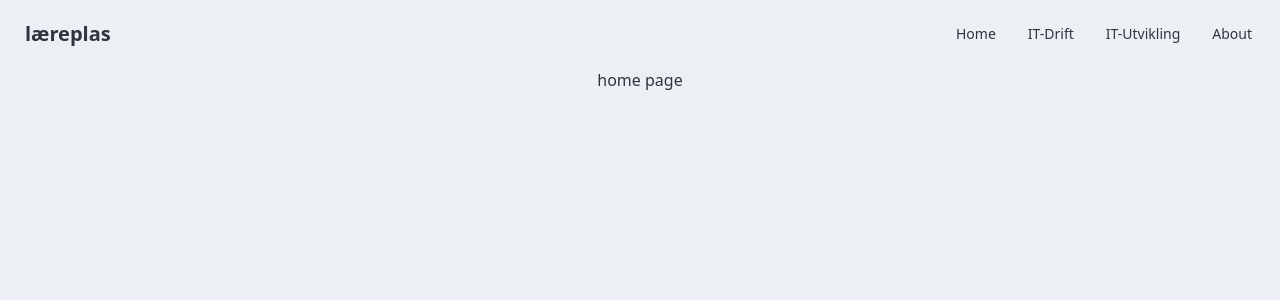
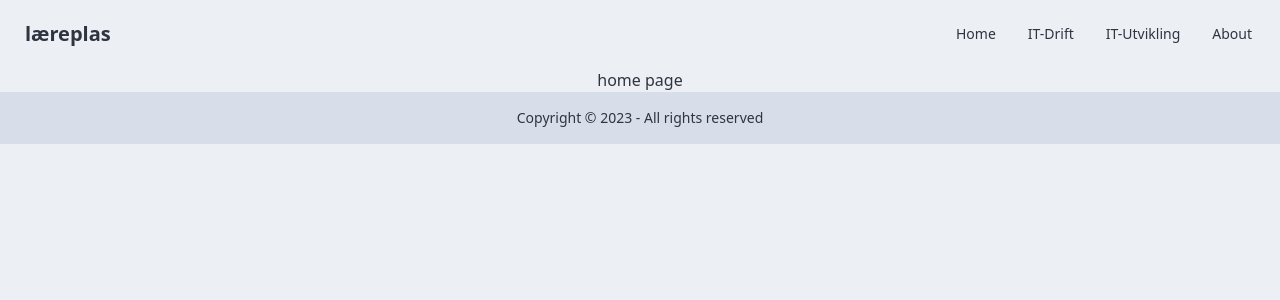
Before and after one commit to bernes1/lreplass, a Vue app in the folder frontend/: page / in a window 1280 px wide. Shown: the top 300 px of the page. Built offline with nearby package versions, Linux system fonts and the light colour scheme.

Commit message:
made the footer a component and added it to all the pages (#3)

```diff
--- /dev/null
+++ b/frontend/src/components/Footer.vue
@@ -0,0 +1,7 @@
+<template>
+     <footer class="footer footer-center p-4 bg-base-300 text-base-content">
+    <aside>
+      <p>Copyright © 2023 - All rights reserved</p>
+    </aside>
+  </footer>
+</template>
--- a/frontend/src/views/AboutView.vue
+++ b/frontend/src/views/AboutView.vue
@@ -1,5 +1,8 @@
+
+import Footer from '@/components/Footer.vue';
 <template>
   <div class="justify-center text-center">
     <h1>This is an about page</h1>
   </div>
+  <Footer></Footer>
 </template>
--- a/frontend/src/views/DriftView.vue
+++ b/frontend/src/views/DriftView.vue
@@ -1,10 +1,12 @@
 <script>
 import JobCard from '../components/JobCard.vue'
 import jobListings from '../assets/jobListings.json'
+import Footer from '@/components/Footer.vue';
 export default {
   components: {
     JobCard,
-  },
+    Footer
+},
   data() {
     return {
       jobList: jobListings
@@ -33,4 +35,5 @@ export default {
       :JobAdLink="job.JobAdLink"
     />
     </div>
+    <Footer></Footer>
 </template>
--- a/frontend/src/views/HomeView.vue
+++ b/frontend/src/views/HomeView.vue
@@ -1,4 +1,6 @@
 <script setup>
+import Footer from '@/components/Footer.vue';
+
 </script>
 
 <template>
@@ -7,4 +9,5 @@
 <h1>home page</h1>
     </div>
   </main>
+  <Footer></Footer>
 </template>
--- a/frontend/src/views/UtviklingView.vue
+++ b/frontend/src/views/UtviklingView.vue
@@ -1,11 +1,13 @@
 <script>
 import JobCard from '../components/JobCard.vue'
 import jobListings from '../assets/jobListings.json'
+import Footer from '@/components/Footer.vue';
 
 export default {
   components: {
     JobCard,
-  },
+    Footer
+},
   data() {
     return {
       jobList: jobListings
@@ -36,11 +38,5 @@ export default {
     />
   </div>
 
-
-  <footer class="footer footer-center p-4 bg-base-300 text-base-content">
-    <aside>
-      <p>Copyright © 2023 - All rights reserved</p>
-    </aside>
-  </footer>
-
+<Footer></Footer>
 </template>
```
